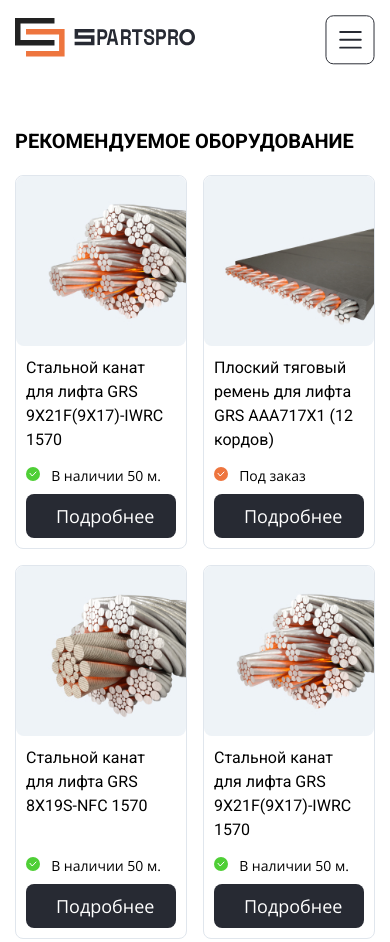
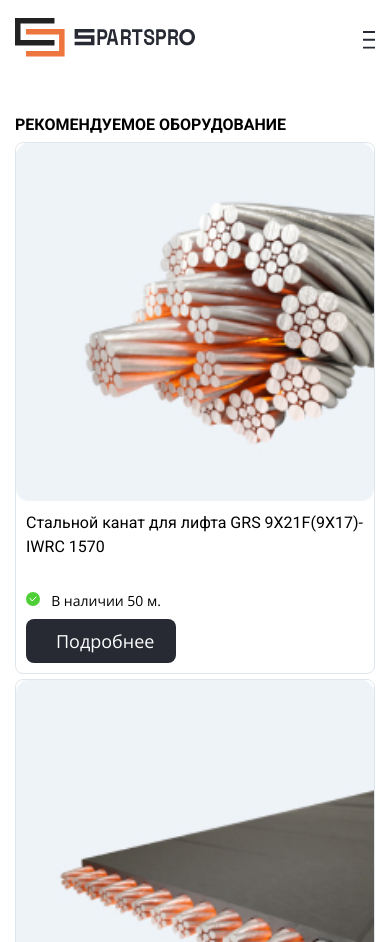
Before and after one commit to Katrinmark2000/Van_Gogh-Link_test_task_2025, a plain HTML site: page index.html in a window 390 px wide. Shown: the top 942 px of the page. Drawn offline with Linux system fonts and the light colour scheme.

Commit message:
fix: Поправила медиа запрос на мобилку

```diff
--- a/styles/media-style.css
+++ b/styles/media-style.css
@@ -22,7 +22,7 @@
     .container {
         padding-left: 196px;
         padding-right: 196px;
-        max-width: 1160px;
+        max-width: auto;
         margin-bottom: 45px;
     }
     .cards__title {
@@ -35,7 +35,7 @@
         gap: 28px;
     }
     .card-content-right {
-        padding: 31px 203px 31px 30px;
+      padding: 31px clamp(15px, 8vw, 60px) 31px 30px;
     }
     .about-title {
         padding-top: 50px;
@@ -147,7 +147,7 @@
       .container {
         padding-left: 108px;
         padding-right: 108px;
-        max-width: 576px;
+        max-width: 100%;
         margin-bottom: 37px;
     }
     .menu {
@@ -202,6 +202,15 @@
   }
 }
 
+@media (width <= 560px) {
+.container {
+    padding-left: 15px;
+    padding-right: 15px;
+    max-width: 390px;
+    margin-bottom: 37px;
+}
+}
+
  /* При ширине меньше 390px */
  @media (width <= 390px) {
   .container {
@@ -214,4 +223,18 @@
   left: 15px;
   right: 15px;
 }
+
+.cards__products {
+  display: grid;
+  grid-template-columns: 1fr;
+  gap: 5px;
 }
+.cards__title {
+  font-size: 16px;
+  line-height: 1;
+}
+.burger {
+  width: 10px;
+  height: 20px;
+}
+}
```
